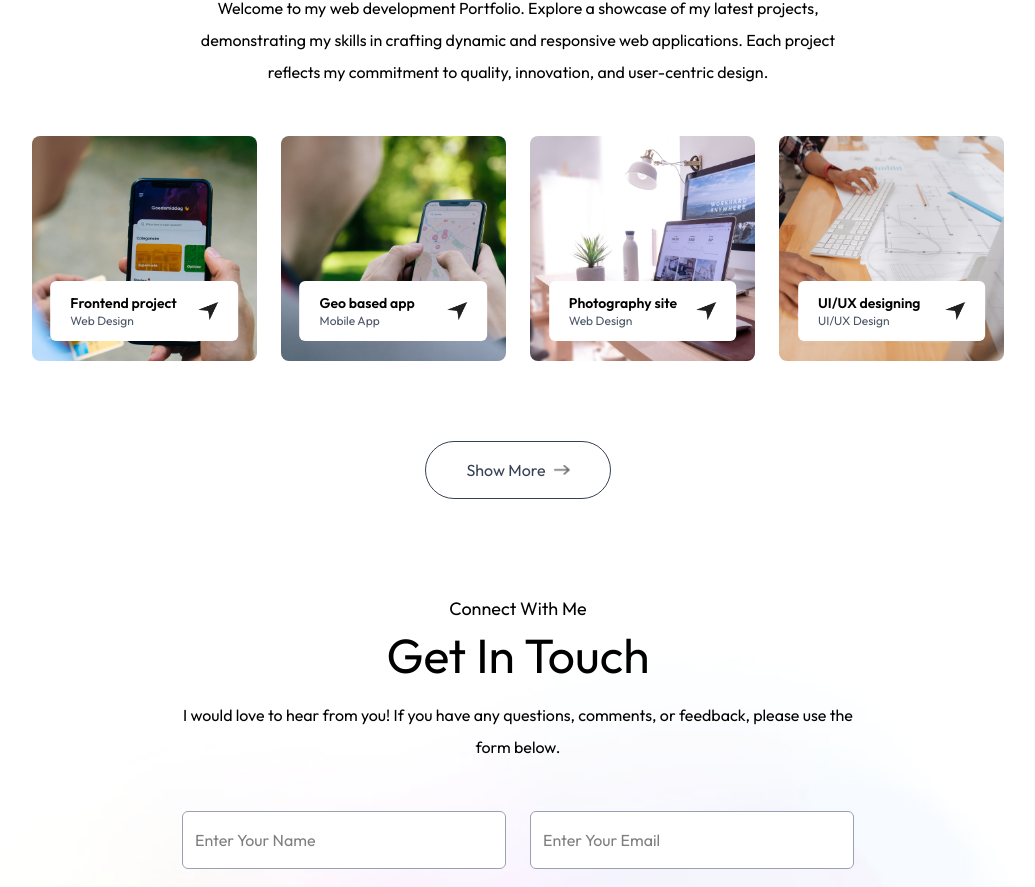
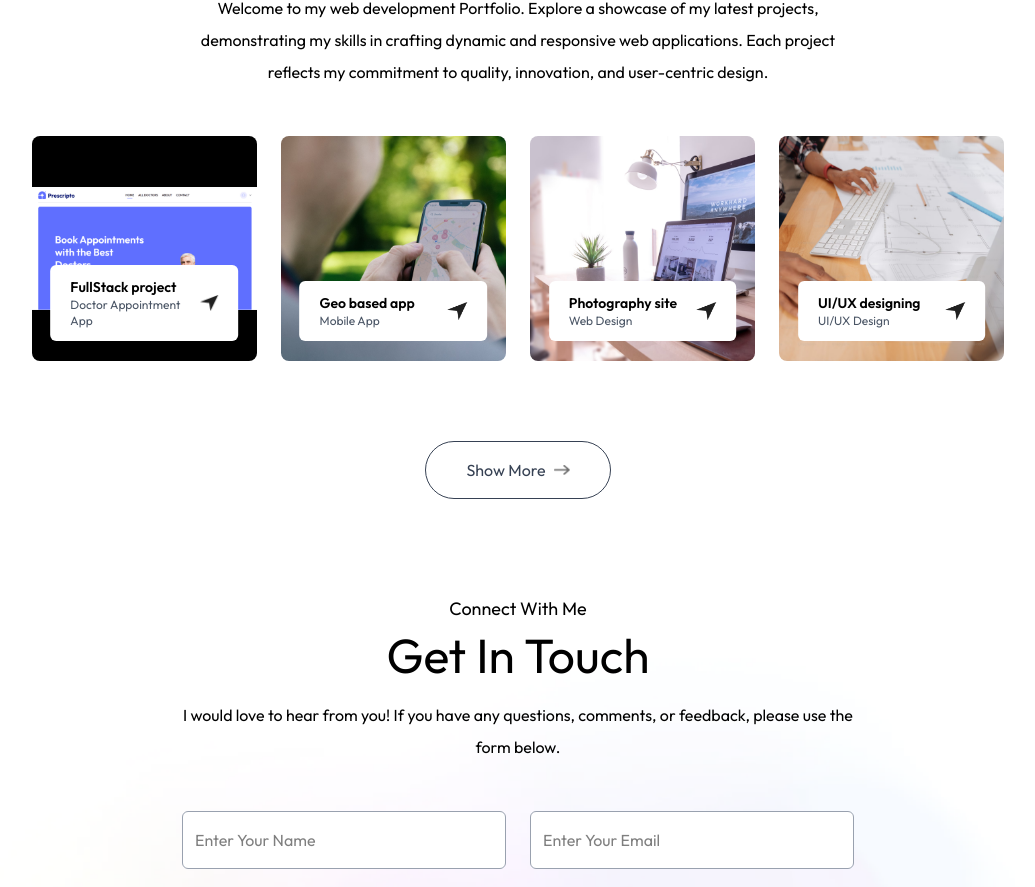
Before and after one commit to abraham-DBA/Portfolio-website1, a Next.js app: page / in a window 1280 px wide. Shown: the part 2331-3218 px from the top of the page, without its empty margins (122-1157 px from the left). Built offline with nearby package versions, Linux system fonts and the light colour scheme; a web font is replaced by a local one.

Commit message:
sixth commit

```diff
--- a/assets/assets.js
+++ b/assets/assets.js
@@ -80,9 +80,10 @@ export const assets = {
 
 export const workData = [
     {
-        title: 'Frontend project',
-        description: 'Web Design',
-        bgImage: '/work-1.png',
+        title: 'FullStack project',
+        description: 'Doctor Appointment App',
+        bgImage: '/project11.png',
+        link: 'https://doctor-appointment-weld.vercel.app/'
     },
     {
         title: 'Geo based app',
--- a/components/Work.jsx
+++ b/components/Work.jsx
@@ -24,13 +24,13 @@ const Work = () => {
                         className="relative aspect-square rounded-lg overflow-hidden cursor-pointer group"
                     >
                         {/* Background Image */}
-                        <Image
+                        <a href={project.link}> <Image
                             src={project.bgImage}
                             alt={project.title}
                             fill
                             className="object-cover"
                             sizes="(max-width: 768px) 100vw, (max-width: 1200px) 50vw, 25vw"
-                        />
+                        /></a>
 
                         {/* Overlay Card */}
                         <div className="absolute bottom-5 left-1/2 -translate-x-1/2 w-10/12">
```
Also changed, not shown: public/project1.png (added), public/project11.png (added).
